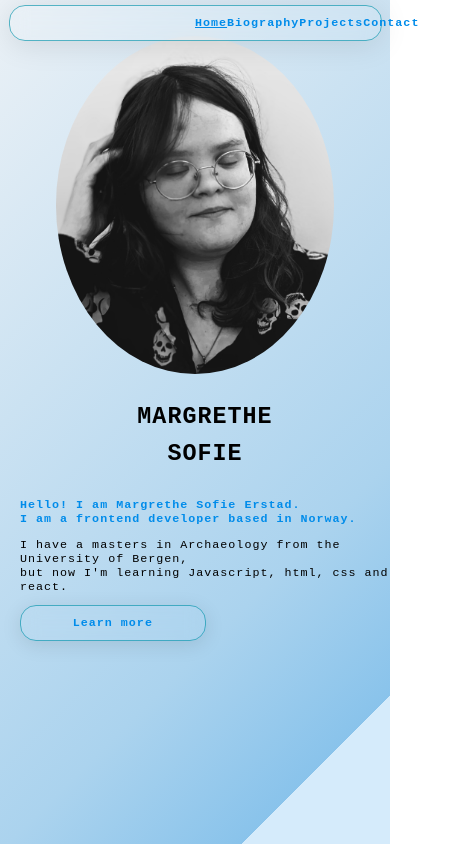
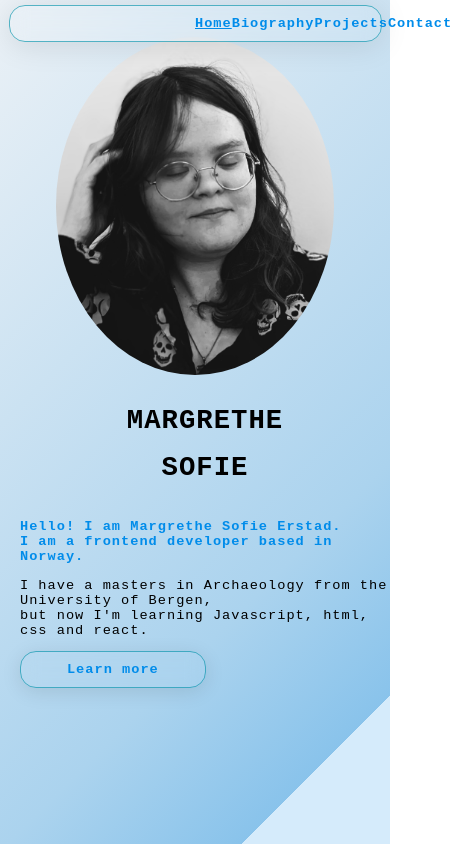
Before and after one commit to Masoer/portfolio, a React (Create React App) app: page / in a window 390 px wide. Shown: the whole page, 452 px wide, since content can reach past the window. Built offline with nearby package versions, Linux system fonts and the light colour scheme.

Commit message:
inscreasing the size of font on mobile test1

```diff
--- a/src/Globalcomponents/Globalstyle.js
+++ b/src/Globalcomponents/Globalstyle.js
@@ -8,7 +8,7 @@ const GlobalStyle = createGlobalStyle`
         font-size: 1.3vw;
 
         @media only screen and (max-width: 40em) {
-          font-size: 3vw;
+          font-size: 3.5vw;
         }
     };
     body {
```
